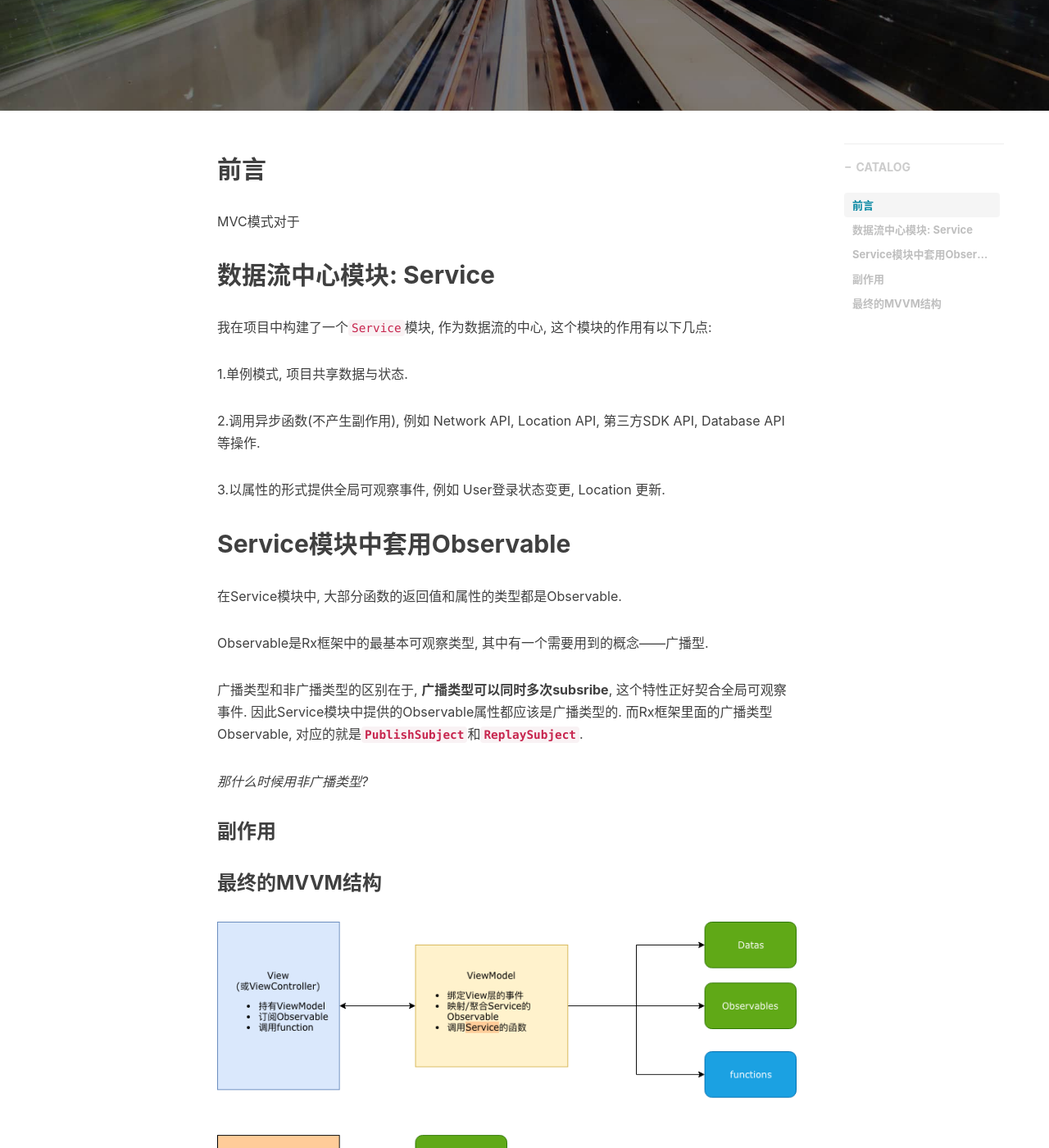
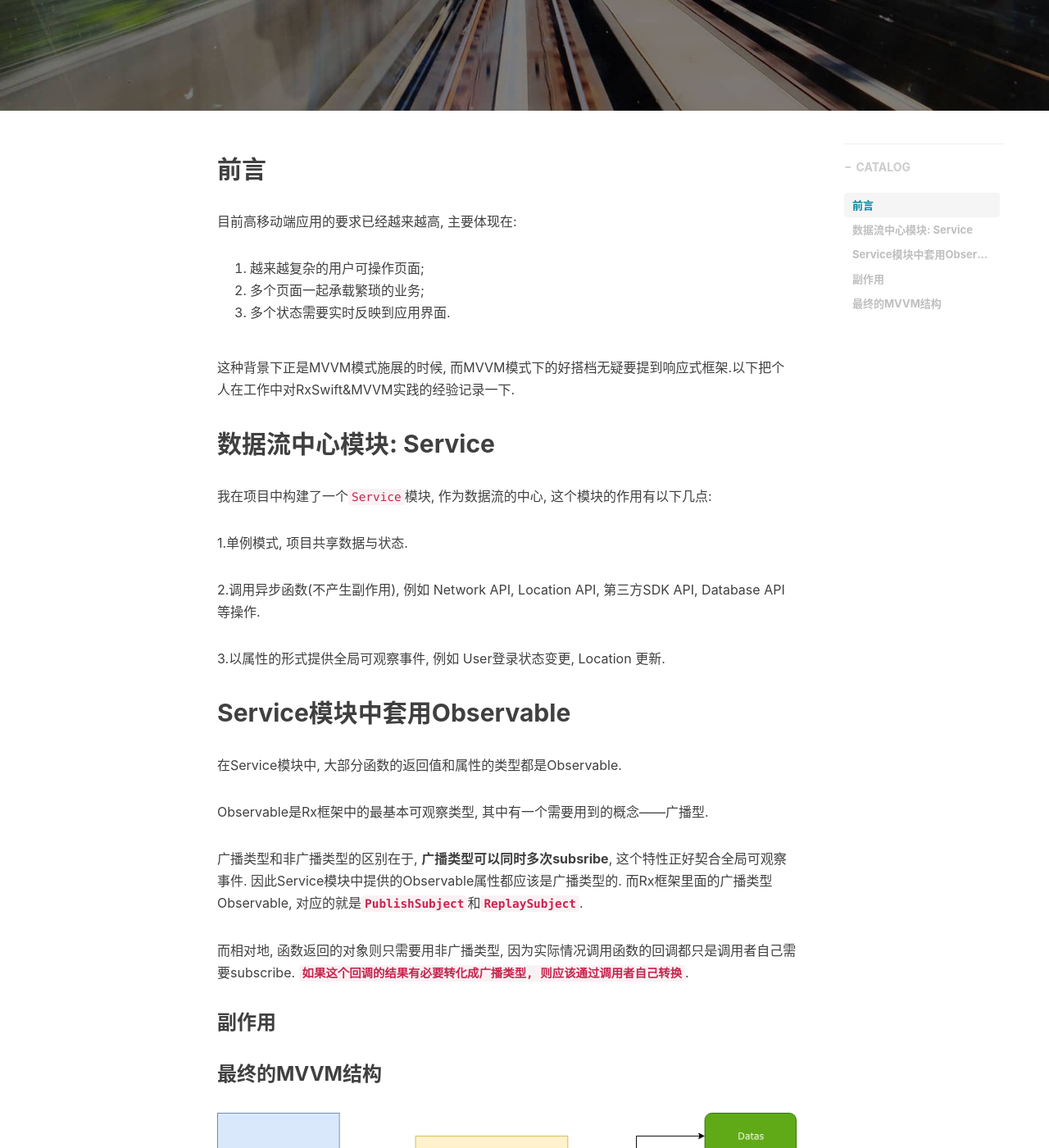
Before and after one commit to p36348/p36348.github.io, a Jekyll site: the page built from _posts/2018-12-04-rxswift-in-mvvm.md, in a window 1280 px wide and 1400 px high, scrolled down 388 px. Shown: the whole window at 82% size. Built offline with Jekyll 4.4.1, drawn with Linux system fonts in a browser that asks for light colours; nearby versions of some CDN libraries; comment, search, counter and statistics services are not loaded.

Commit message:
no message

```diff
--- a/_posts/2018-12-04-rxswift-in-mvvm.md
+++ b/_posts/2018-12-04-rxswift-in-mvvm.md
@@ -17,7 +17,13 @@ tags:
 
 ## 前言
 
-MVC模式对于
+目前高移动端应用的要求已经越来越高, 主要体现在:
+
+1. 越来越复杂的用户可操作页面;
+2. 多个页面一起承载繁琐的业务;
+3. 多个状态需要实时反映到应用界面.
+
+这种背景下正是MVVM模式施展的时候, 而MVVM模式下的好搭档无疑要提到响应式框架.以下把个人在工作中对RxSwift&MVVM实践的经验记录一下.
 
 ## 数据流中心模块: Service
 
@@ -37,9 +43,7 @@ Observable是Rx框架中的最基本可观察类型, 其中有一个需要用到
 
 广播类型和非广播类型的区别在于, **广播类型可以同时多次subsribe**, 这个特性正好契合全局可观察事件. 因此Service模块中提供的Observable属性都应该是广播类型的. 而Rx框架里面的广播类型Observable, 对应的就是**`PublishSubject`**和**`ReplaySubject`**.
 
-*那什么时候用非广播类型?*
-
-
+而相对地, 函数返回的对象则只需要用非广播类型, 因为实际情况调用函数的回调都只是调用者自己需要subscribe. **`如果这个回调的结果有必要转化成广播类型, 则应该通过调用者自己转换`**.
 
 ### 副作用
 
```
